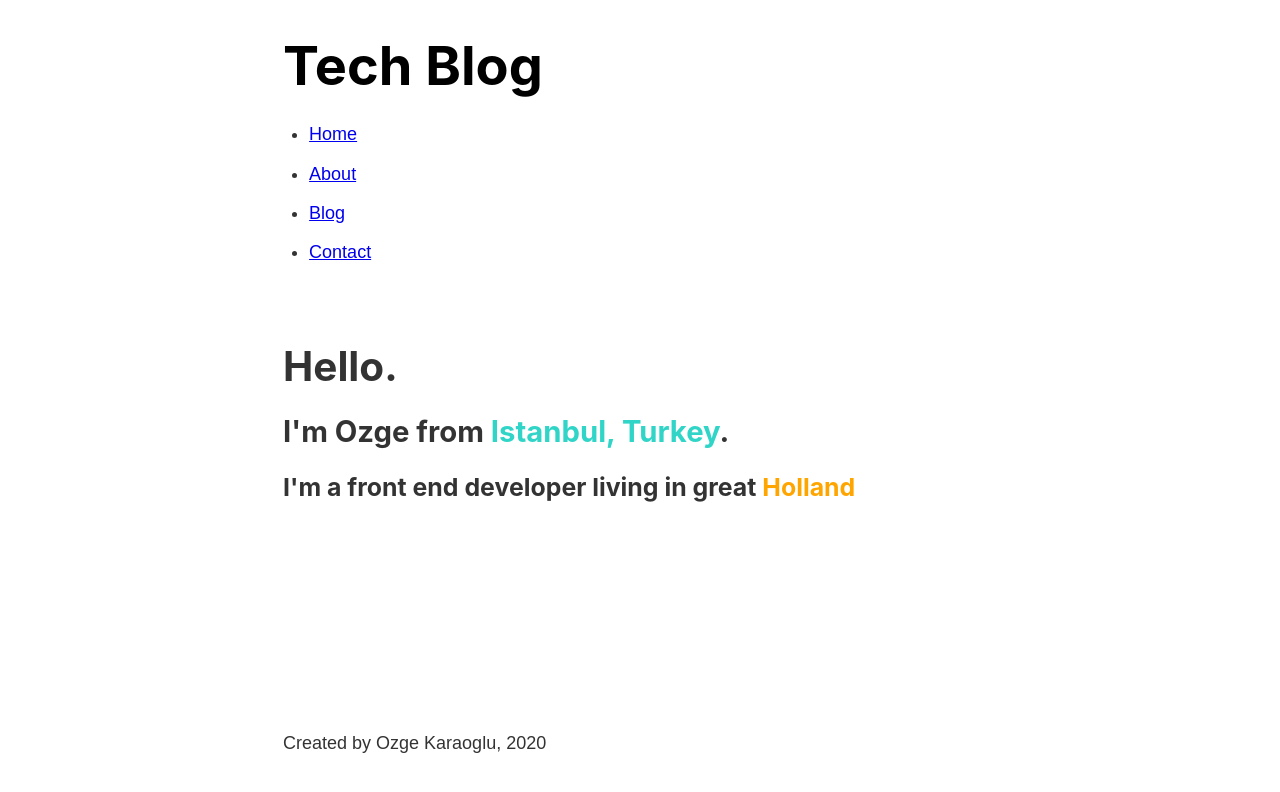
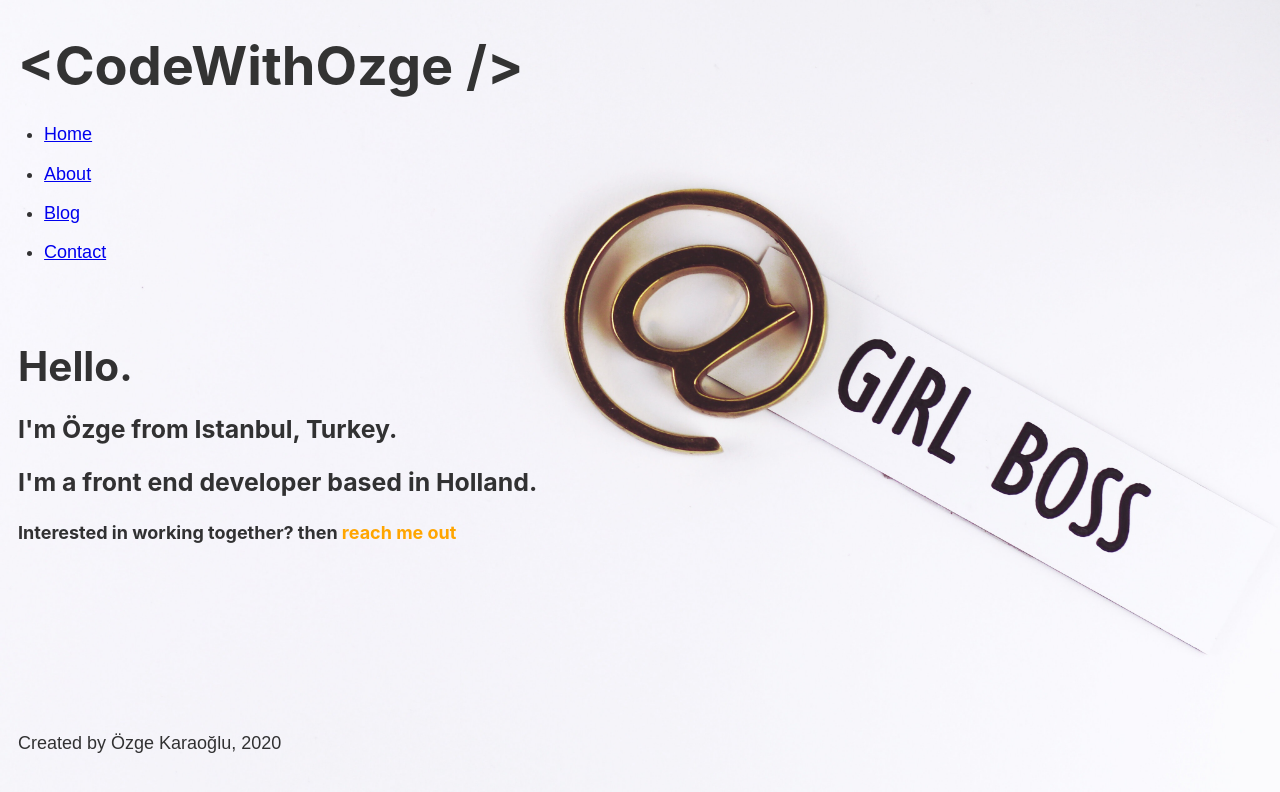
Before and after one commit to OzgeKaraoglu/techblog, a Gatsby site: page / in a window 1280 px wide. Built offline with nearby package versions, Linux system fonts and the light colour scheme; Gatsby itself is replaced by a stand-in of ours.

Commit message:
added background image

```diff
--- a/gatsby-config.js
+++ b/gatsby-config.js
@@ -1,7 +1,7 @@
 module.exports = {
   siteMetadata: {
-    title: 'Tech Blog',
-    author: 'Ozge Karaoglu'
+    title: '<CodeWithOzge />',
+    author: 'Özge Karaoğlu'
   },
   plugins: [
     `gatsby-plugin-react-helmet`,
@@ -19,6 +19,13 @@ module.exports = {
         name: 'src',
         path:  `${__dirname}/src/`
       }
+    },
+    {
+      resolve: `gatsby-source-instagram`,
+      options: {
+        type: `user-profile`,
+        username: `username`,
+      },
     },
     `gatsby-plugin-sharp`,
     {
--- a/package.json
+++ b/package.json
@@ -23,6 +23,7 @@
     "gatsby-remark-relative-images": "^0.3.0",
     "gatsby-source-contentful": "^2.2.7",
     "gatsby-source-filesystem": "^2.2.2",
+    "gatsby-source-instagram": "^0.7.0",
     "gatsby-transformer-remark": "^2.7.1",
     "node-sass": "^4.13.1",
     "react": "^16.12.0",
--- a/src/components/header.module.scss
+++ b/src/components/header.module.scss
@@ -3,7 +3,7 @@
 }
 
 .title {
-    color: #000000;
+    color: #333333;
     font-size: 3rem;
     text-decoration: none;
 }
@@ -15,10 +15,11 @@
 }
 
 .nav-item {
-    color: #99999999;
+    color: orange;
     font-size: .9rem;
     margin-right: 1.3rem;
     text-decoration: none;
+    font-weight: bold;
 }
 
 
--- a/src/components/layout.module.scss
+++ b/src/components/layout.module.scss
@@ -1,12 +1,17 @@
 .container {
     margin: 0 auto;
-    max-width: 750px;
     padding: 1rem;
     display: flex;
     flex-direction: column;
     min-height: 100vh;
+    background-image: url('../../static/images/setup.jpg');
+    height: 500px; /* You must set a specified height */
+    background-position: center; /* Center the image */
+    background-repeat: no-repeat; /* Do not repeat the image */
+    background-size: cover;
 }
 
 .content {
     flex-grow: 1;
+    max-width: 600px;
 }
--- a/src/pages/index.js
+++ b/src/pages/index.js
@@ -1,15 +1,17 @@
 import React from 'react'
 import Layout from '../components/layout'
 import Head from '../components/head'
-
+import indexStyle from './index.module.scss'
+import { Link } from 'gatsby'
 
 const IndexPage = () => {
     return (
         <Layout>
             <Head title="Home"/>
             <h1>Hello.</h1>
-            <h2>I'm Ozge from <span style={{ color: '#30d5c8' }}>Istanbul, Turkey</span>.</h2>
-            <h3>I'm a front end developer living in great <span style={{ color: 'orange'}}> Holland</span></h3>
+            <h3>I'm Özge  from Istanbul, Turkey.</h3>
+            <h3>I'm a front end developer based in Holland.</h3>
+            <h4>Interested in working together? then<Link className={indexStyle.link} to='./contact'> reach me out</Link></h4>
         </Layout>
     )
 }
--- /dev/null
+++ b/src/pages/index.module.scss
@@ -0,0 +1,4 @@
+.link {
+    text-decoration: none;
+    color: orange;
+}
```
Also changed, not shown: src/pages/contact.js (+4 -3 lines), static/images/setup.jpg (added), 1 other file.
